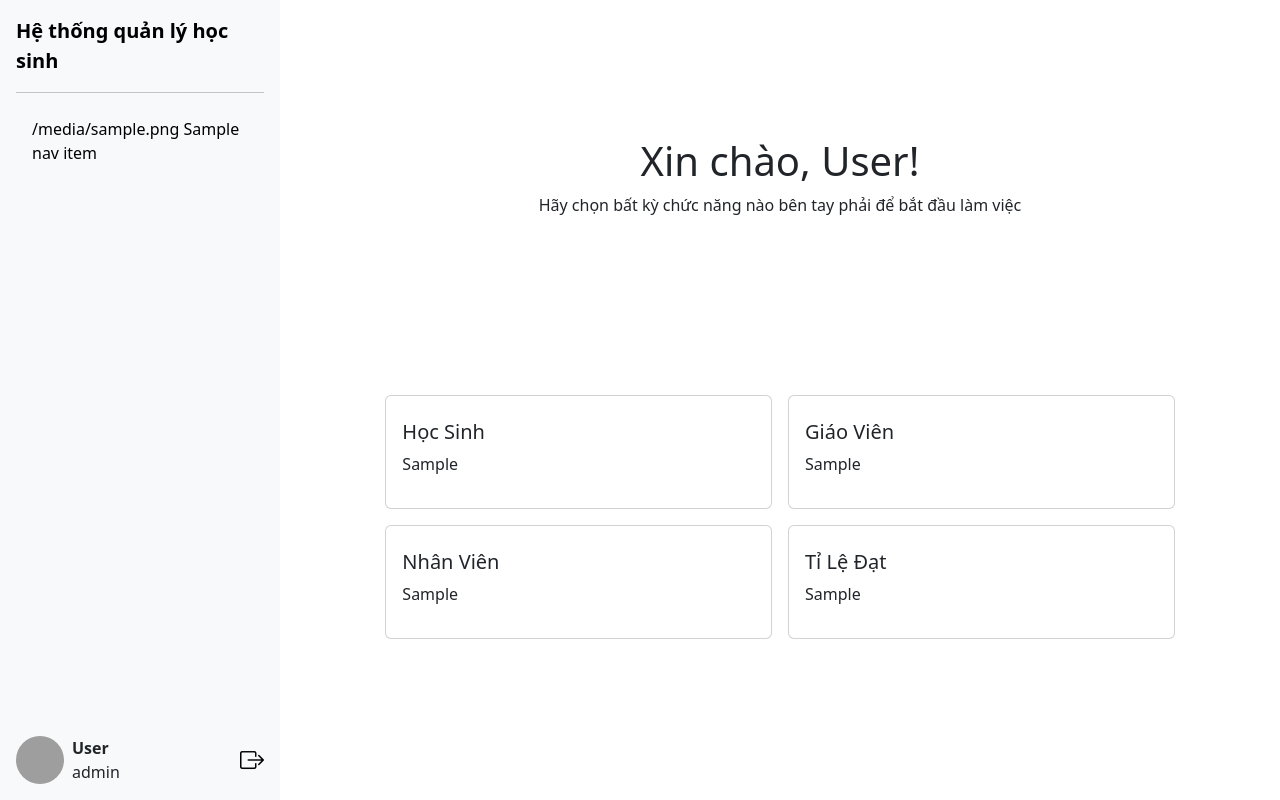
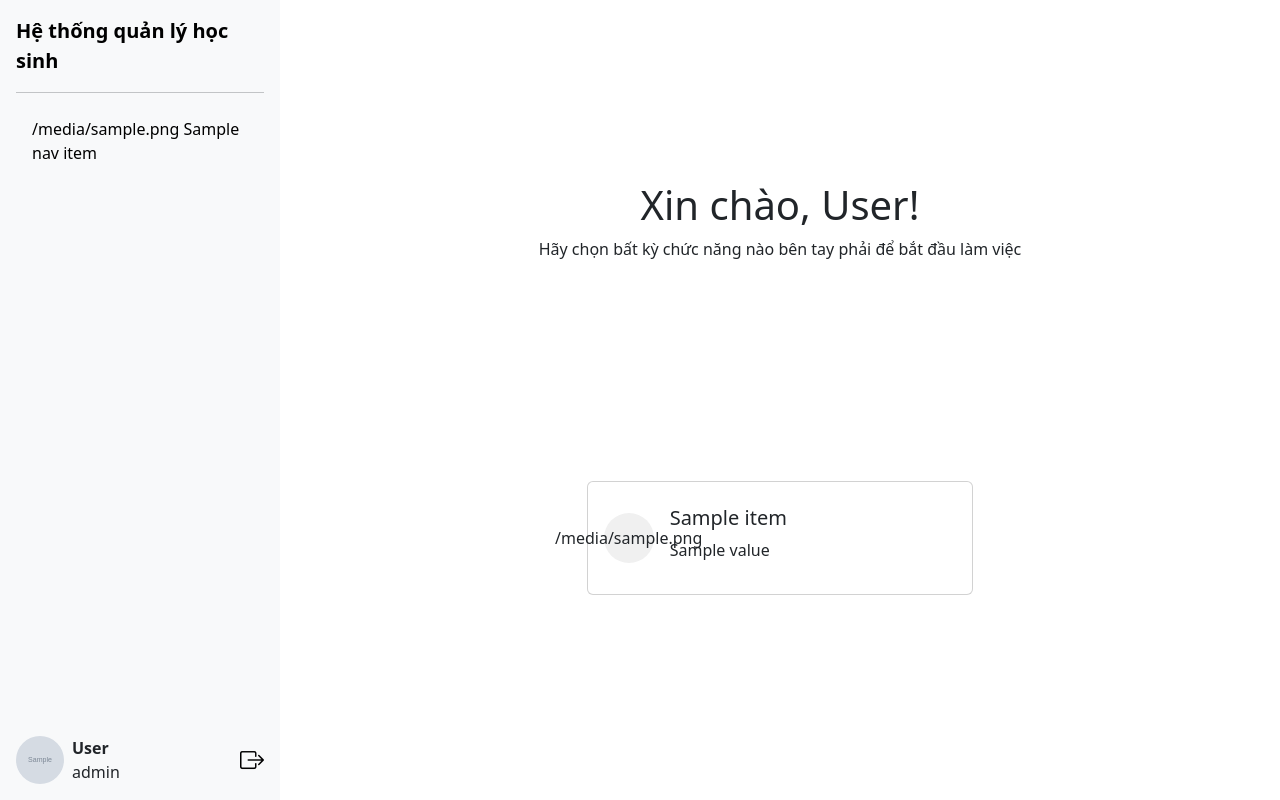
Before and after one commit to congchuahiep/quan-ly-hoc-sinh, a Flask app: template app/templates/dashboard.html in a window 1280 px wide. Run offline with Flask 3, Linux system fonts and the light colour scheme; the template is opened without the code that fills it: most values are stand-ins (such as "Sample title", 1, 10 or a date in 2020); grey boxes marked "Sample" are stand-in pictures; grey boxes are pictures that could not be loaded.

Commit message:
Update sidebar.html, card.css, __main__.py, and routes.py
Add Avatar for user

```diff
--- a/app/static/card.css
+++ b/app/static/card.css
@@ -9,3 +9,17 @@
    transition-duration: 300ms;
    transition-timing-function: ease-out;
 }
+
+.rounded {
+   border-radius: rounded;
+}
+
+.icon-circle {
+   width: 50px; /* Đặt chiều rộng của hình tròn */
+   height: 50px; /* Đặt chiều cao của hình tròn */
+   border-radius: 50%; /* Tạo hình tròn */
+   background-color: #f0f0f0; /* Màu nền của hình tròn */
+   display: flex;
+   align-items: center;
+   justify-content: center;
+}
--- a/app/templates/dashboard.html
+++ b/app/templates/dashboard.html
@@ -6,30 +6,19 @@
          <p>Hãy chọn bất kỳ chức năng nào bên tay phải để bắt đầu làm việc</p>
       </div>
       <div class="row m-4 d-flex justify-content-center gap-3">
+         {% for item in data %}
          <div class="col-md-5 p-0">
-            <div class="card p-3">
-               <h5 class="mt-2">Học Sinh</h5>
-               <p>{{ data.hoc_sinh }}</p>
+            <div class="card p-3 d-flex flex-row align-items-center gap-3">
+               <div class="icon-circle">
+                  {{ item.icon|safe }}
+              </div>
+               <div>
+                  <h5 class="mt-2">{{ item.title }}</h5>
+                  <p>{{ item.value }}</p>
+               </div>
             </div>
          </div>
-         <div class="col-md-5 p-0">
-            <div class="card p-3">
-               <h5 class="mt-2">Giáo Viên</h5>
-               <p>{{ data.giao_vien }}</p>
-            </div>
-         </div>
-         <div class="col-md-5 p-0">
-            <div class="card p-3">
-               <h5 class="mt-2">Nhân Viên</h5>
-               <p>{{ data.nhan_vien }}</p>
-            </div>
-         </div>
-         <div class="col-md-5 p-0">
-            <div class="card p-3">
-               <h5 class="mt-2">Tỉ Lệ Đạt</h5>
-               <p>{{ data.ti_le }}</p>
-            </div>
-         </div>
+         {% endfor %}
       </div>
    </div>
 </div>
--- a/app/templates/sidebar.html
+++ b/app/templates/sidebar.html
@@ -29,7 +29,7 @@
    >
       <div class="d-flex align-items-center">
          <img
-            src="https://github.com/mdo.png"
+            src="{{ user_avatar }}"
             alt=""
             width="48"
             height="48"
--- a/models/seed/__main__.py
+++ b/models/seed/__main__.py
@@ -28,6 +28,7 @@
                 giao_vien = GiaoVien(
                     username=item['username'],
                     password=item['password'],
+                    avatar=item['avatar'],
                     ten=item['ten'],
                     ho=item['ho'],
                     ngay_sinh=item['ngay_sinh'],
@@ -57,6 +58,7 @@
                 quan_tri = QuanTri(
                     username=item['username'],
                     password=item['password'],
+                    avatar=item['avatar'],
                     ten=item['ten'],
                     ho=item['ho'],
                     ngay_sinh=item['ngay_sinh'],
```
Also changed, not shown: app/routes.py (+12 -9 lines), models/__init__.py (+68 -13 lines).
